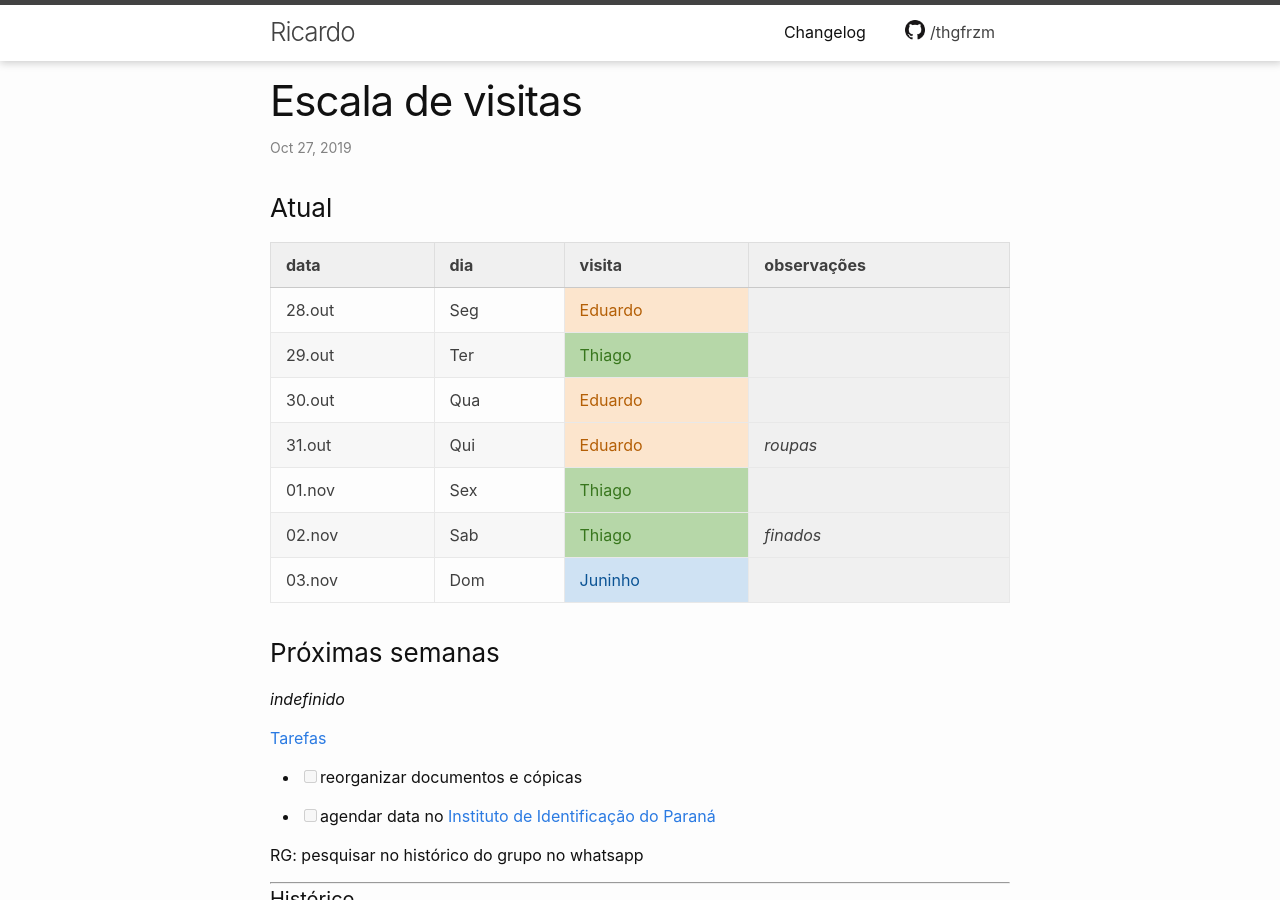
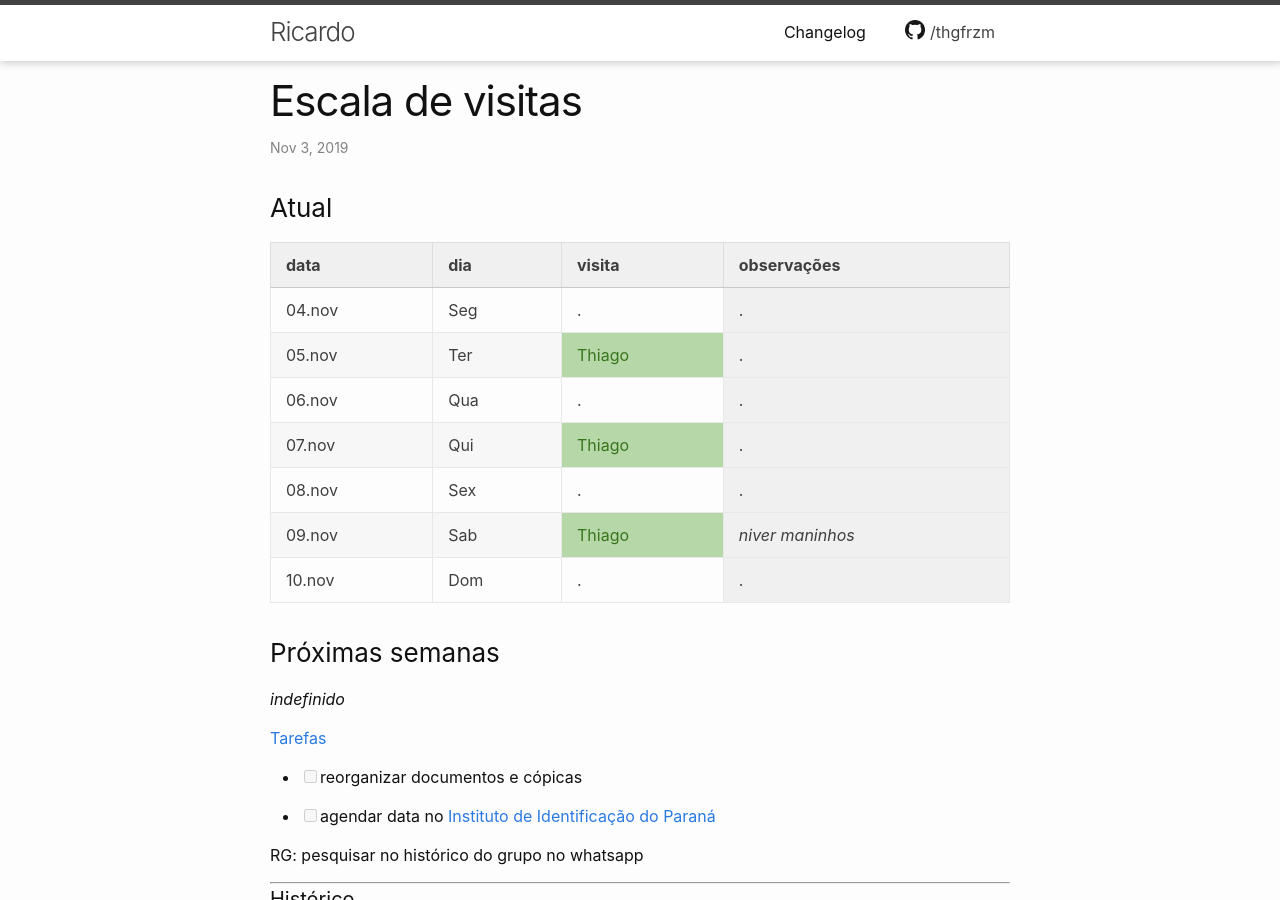
Before and after one commit to thgfrzm/ricardo, a Jekyll site: the page built from _posts/2018-12-23-escala-visitas.markdown, in a window 1280 px wide and 900 px high. Built offline with Jekyll 4.4.1, drawn with Linux system fonts in a browser that asks for light colours; some of the changed text lies outside the part shown.

Commit message:
Update 2018-12-23-escala-visitas.markdown

```diff
--- a/_posts/2018-12-23-escala-visitas.markdown
+++ b/_posts/2018-12-23-escala-visitas.markdown
@@ -1,21 +1,21 @@
 ---
 layout: post
 title:  "Escala de visitas"
-date:   2019-10-27 17:40:00 -0300
+date:   2019-11-03 17:00:00 -0300
 categories: agenda
 ---
 
 ### Atual
 
-| data   | dia | visita  | observações |
-| ------ | --- | ------- | ----------- |
-| 28.out | Seg | Eduardo |             |
-| 29.out | Ter | Thiago  |             |
-| 30.out | Qua | Eduardo |             |
-| 31.out | Qui | Eduardo | _roupas_    |
-| 01.nov | Sex | Thiago  |             |
-| 02.nov | Sab | Thiago  | _finados_   |
-| 03.nov | Dom | Juninho |             |
+| data   | dia | visita | observações      |
+| ------ | --- | ------ | ---------------- |
+| 04.nov | Seg | .      | .                |
+| 05.nov | Ter | Thiago | .                |
+| 06.nov | Qua | .      | .                |
+| 07.nov | Qui | Thiago | .                |
+| 08.nov | Sex | .      | .                |
+| 09.nov | Sab | Thiago | _niver maninhos_ |
+| 10.nov | Dom | .      | .                |
 
 ### Próximas semanas
 
@@ -352,3 +352,10 @@ RG: pesquisar no histórico do grupo no whatsapp
 | 25.out | Sex | Juninho     | _roupas_            |
 | 26.out | Sab | Eduardo     |                     |
 | 27.out | Dom | Juninho     |                     |
+| 28.out | Seg | Eduardo     |                     |
+| 29.out | Ter | Thiago      |                     |
+| 30.out | Qua | Eduardo     |                     |
+| 31.out | Qui | Eduardo     | _roupas_            |
+| 01.nov | Sex | Thiago      |                     |
+| 02.nov | Sab | Thiago      | _finados_           |
+| 03.nov | Dom | Juninho     |                     |
```
